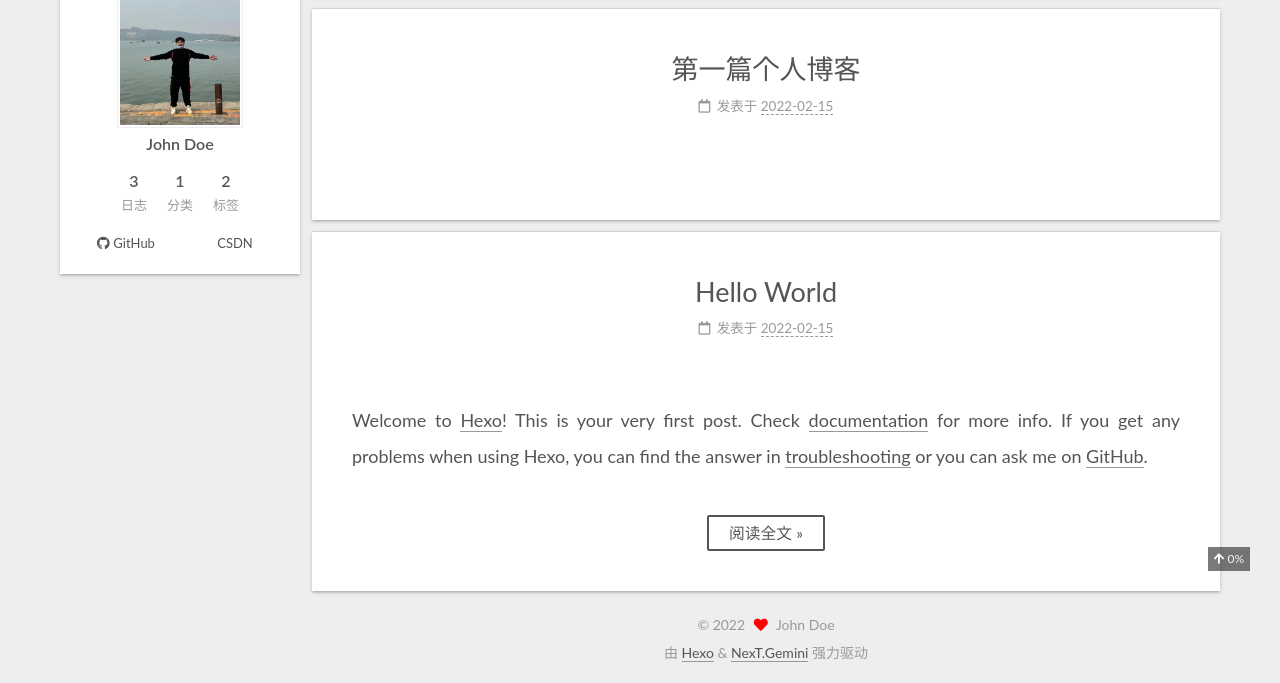
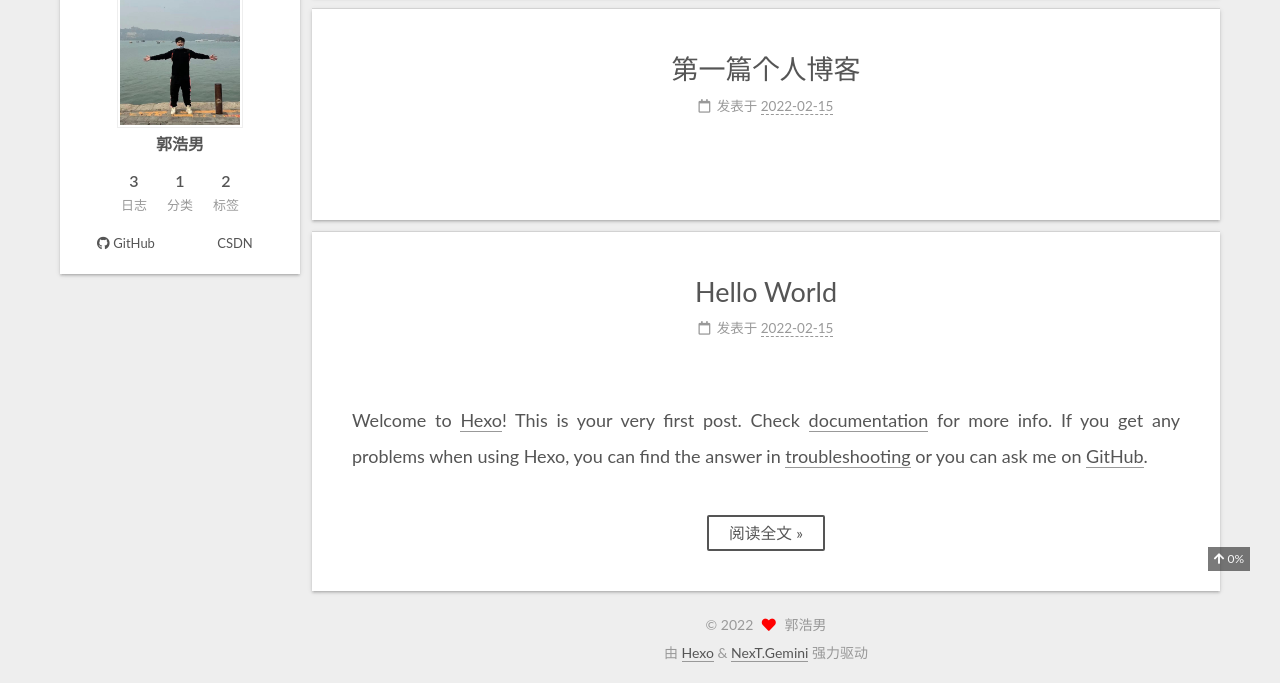
Before and after one commit to Guohaonan1/Guohaonan1.github.io, a plain HTML site: page index.html in a window 1280 px wide. Shown: the part 329-1012 px from the top of the page. Drawn offline with nearby package versions, Linux system fonts and the light colour scheme; some packages are replaced by stand-ins of ours; a script that the page names is missing; some icons are missing.

Commit message:
Site updated: 2022-02-15 20:38:33

```diff
--- a/index.html
+++ b/index.html
@@ -24,7 +24,7 @@
 <meta property="og:url" content="http://guohaonan1.github.io/index.html">
 <meta property="og:site_name" content="郭浩男的博客">
 <meta property="og:locale" content="zh_CN">
-<meta property="article:author" content="John Doe">
+<meta property="article:author" content="郭浩男">
 <meta name="twitter:card" content="summary">
 
 
@@ -122,9 +122,9 @@
 
         <div class="site-overview-wrap sidebar-panel">
           <div class="site-author site-overview-item animated" itemprop="author" itemscope itemtype="http://schema.org/Person">
-    <img class="site-author-image" itemprop="image" alt="John Doe"
+    <img class="site-author-image" itemprop="image" alt="郭浩男"
       src="/images/ghn.jpg">
-  <p class="site-author-name" itemprop="name">John Doe</p>
+  <p class="site-author-name" itemprop="name">郭浩男</p>
   <div class="site-description" itemprop="description"></div>
 </div>
 <div class="site-state-wrap site-overview-item animated">
@@ -192,7 +192,7 @@
 
     <span hidden itemprop="author" itemscope itemtype="http://schema.org/Person">
       <meta itemprop="image" content="/images/ghn.jpg">
-      <meta itemprop="name" content="John Doe">
+      <meta itemprop="name" content="郭浩男">
       <meta itemprop="description" content="">
     </span>
 
@@ -273,7 +273,7 @@
 
     <span hidden itemprop="author" itemscope itemtype="http://schema.org/Person">
       <meta itemprop="image" content="/images/ghn.jpg">
-      <meta itemprop="name" content="John Doe">
+      <meta itemprop="name" content="郭浩男">
       <meta itemprop="description" content="">
     </span>
 
@@ -337,7 +337,7 @@
 
     <span hidden itemprop="author" itemscope itemtype="http://schema.org/Person">
       <meta itemprop="image" content="/images/ghn.jpg">
-      <meta itemprop="name" content="John Doe">
+      <meta itemprop="name" content="郭浩男">
       <meta itemprop="description" content="">
     </span>
 
@@ -411,7 +411,7 @@
   <span class="with-love">
     <i class="fa fa-heart"></i>
   </span>
-  <span class="author" itemprop="copyrightHolder">John Doe</span>
+  <span class="author" itemprop="copyrightHolder">郭浩男</span>
 </div>
 <div class="busuanzi-count">
 </div>
```
Also changed, not shown: 2022/02/15/hello-world/index.html (+5 -5 lines), 2022/02/15/springboot项目开发参考/index.html (+5 -5 lines), 2022/02/15/第一篇个人博客/index.html (+5 -5 lines), archives/2022/02/index.html (+4 -4 lines), archives/2022/index.html (+4 -4 lines), archives/index.html (+4 -4 lines), categories/index.html (+4 -4 lines), categories/springboot/index.html (+4 -4 lines), tags/Spring-Data-JPA/index.html (+4 -4 lines), tags/Spring-Data-REST/index.html (+4 -4 lines), tags/index.html (+4 -4 lines).
